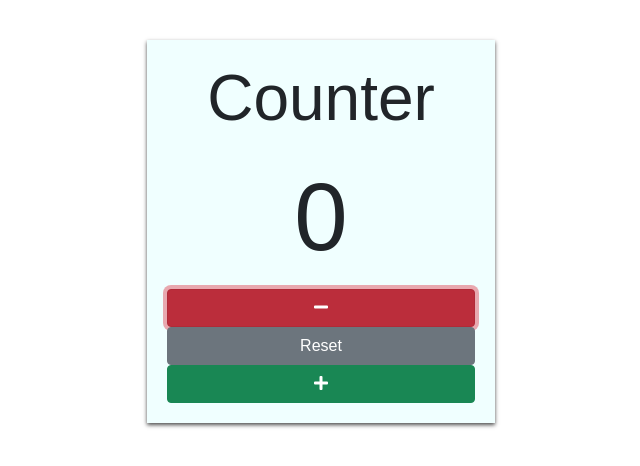
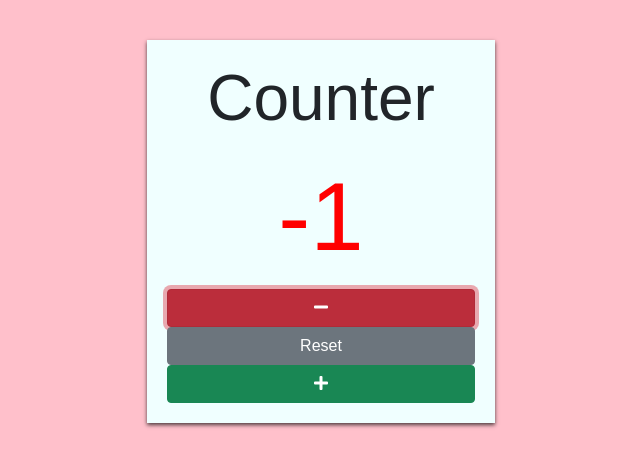
Before and after one commit to EddyPenuel/penul_counter, a plain HTML site: page index.html in a window 1280 px wide. Both pictures are taken after a click on the button 680 px from the left and 307 px from the top of the page. Shown: the whole page, without its empty margins (359-999 px from the left). Drawn offline with nearby package versions, Linux system fonts and the light colour scheme.

Commit message:
add js code

```diff
--- a/index.js
+++ b/index.js
@@ -0,0 +1,26 @@
+
+let num = 0;
+
+const value = document.querySelector(".value");
+const btns = document.querySelectorAll(".btn");
+
+btns.forEach((btn) => {
+    btn.addEventListener("click",(e)  => {
+        const styles = e.currentTarget.classList;
+        if(styles.contains("decrease")) {
+            num--;
+        } else if (styles.contains("increase")) {
+            num++;
+        } else {
+            num = 0;
+        }
+        value.textContent = num;
+        if (num > 0) {
+            value.style.color = "green";
+        } else if (num < 0) {
+            value.style.color = "red";
+        } else {
+            value.style.color = "black";
+        }
+    });
+});
--- a/style.css
+++ b/style.css
@@ -7,6 +7,7 @@ body{
     margin: 0;
     font-family: sans-serif;
     text-align: center;
+    background-color: pink;
 }
 
 h1 {
```
